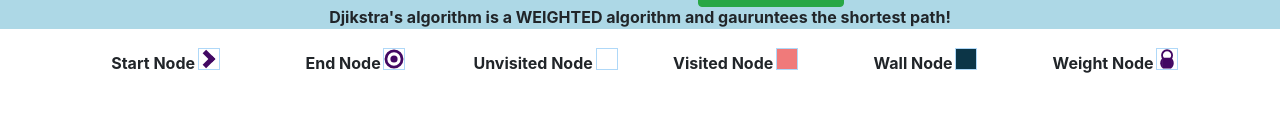
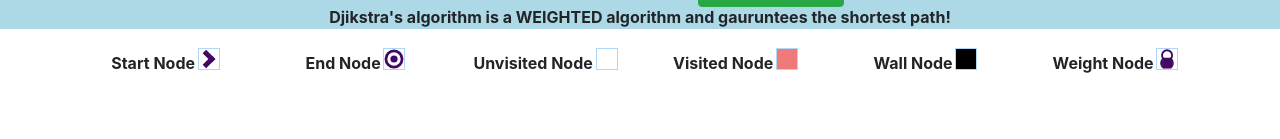
Before and after one commit to FrankSu1996/VisuallyGraphic, a React (Create React App) app: page / in a window 1280 px wide. Shown: the part 145-284 px from the top of the page. Built offline with nearby package versions, Linux system fonts and the light colour scheme.

Commit message:
removed wall animation

```diff
--- a/src/PathfindingVisualizer/Node/Node.css
+++ b/src/PathfindingVisualizer/Node/Node.css
@@ -96,29 +96,7 @@
 }
 
 .node-wall {
-  animation-name: wallAnimation;
-  animation-duration: 0.3s;
-  animation-timing-function: ease-out;
-  animation-delay: 0;
-  animation-direction: alternate;
-  animation-iteration-count: 1;
-  animation-fill-mode: forwards;
-  animation-play-state: running;
-}
-@keyframes wallAnimation {
-  0% {
-    transform: scale(0.3);
-    background-color: rgb(12, 53, 71);
-  }
-
-  50% {
-    transform: scale(1.2);
-    background-color: rgb(12, 53, 71);
-  }
-  100% {
-    transform: scale(1);
-    background-color: rgb(12, 53, 71);
-  }
+  background-color: black;
 }
 
 .node-2x-wall {
```
